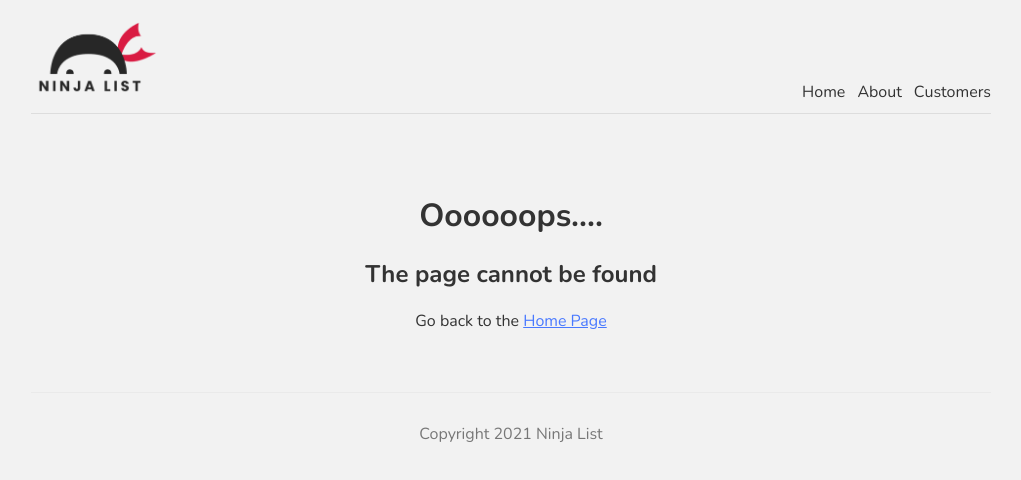
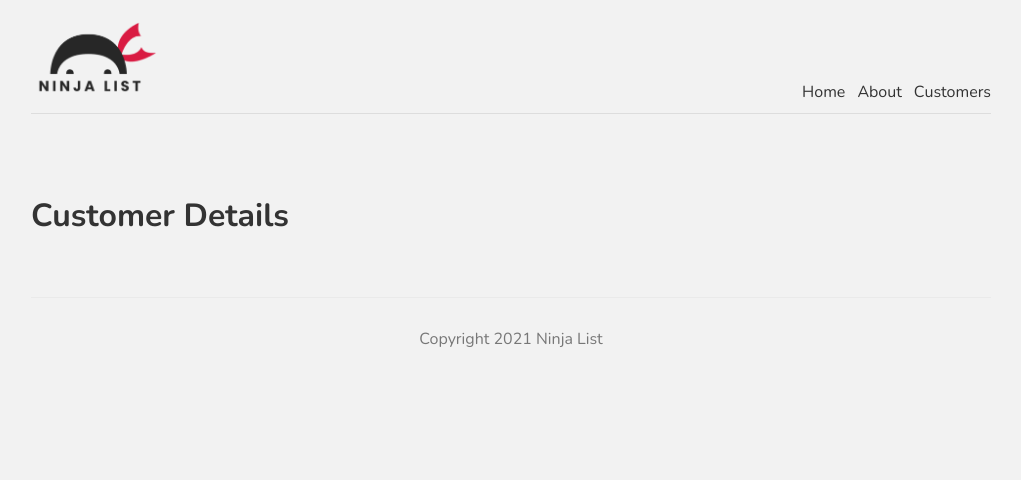
Before and after one commit to Fomonyuytar-Joseph/NextjsApp, a Next.js app: page /customers/1 in a window 1280 px wide. Before the commit this address had no page. Shown: the top 480 px of the page, without its empty margins (129-1150 px from the left). Built offline with nearby package versions, Linux system fonts and the light colour scheme.

Commit message:
add dynamic routes for customers id

```diff
--- /dev/null
+++ b/pages/customers/[id].js
@@ -0,0 +1,11 @@
+import React from 'react'
+
+function Details() {
+  return (
+    <div >
+        <h1>Customer Details</h1>
+    </div>
+  )
+}
+
+export default Details
--- a/pages/customers/index.js
+++ b/pages/customers/index.js
@@ -1,3 +1,4 @@
+import Link from 'next/link';
 import React from 'react'
 import styles from '../../styles/Customers.module.css'
 
@@ -19,12 +20,12 @@ function Customers({customers}) {
         <h1>All Customers</h1>
         {
           customers.map((customer)=>(
-            <div key={customer.id}>
+            <Link href={'/customers/' + customer.id} key={customer.id}>
               <a className={styles.single} >
                 <h3>{customer.name}</h3>
               </a>
 
-            </div>
+            </Link>
           ))
         }
 
```
